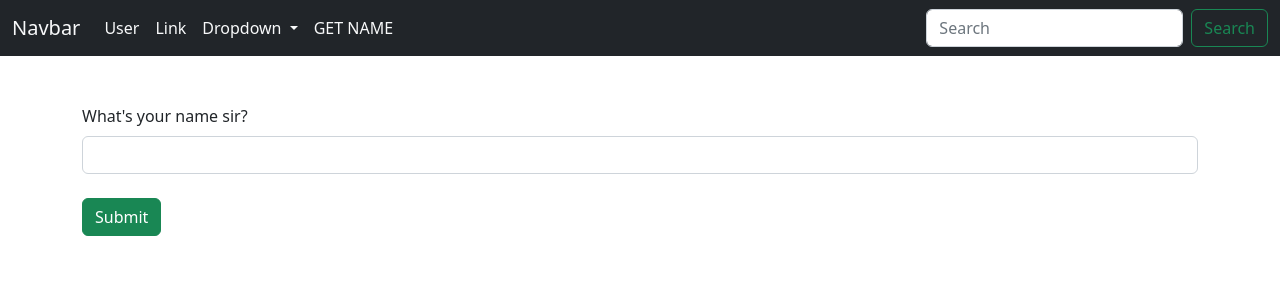
After one commit to SaberHardy/FlaskBlogger, a Flask app: page /name in a window 1280 px wide. The commit adds this page. Shown: the top 300 px of the page. Run offline with Flask 2, Linux system fonts and the light colour scheme.

Commit message:
add forms

```diff
--- a/app.py
+++ b/app.py
@@ -1,6 +1,9 @@
 from flask import Flask, render_template
 
+from forms import NameForm
+
 app = Flask(__name__)
+app.config['SECRET_KEY'] = "my secret key to world"
 
 
 @app.route('/')
@@ -23,5 +26,19 @@ def internal_server_error(err):
     return render_template('error505.html'), 500
 
 
+@app.route('/name', methods=['GET', 'POST'])
+def name():
+    name = None
+    form = NameForm()
+
+    if form.validate_on_submit():
+        name = form.name.data
+        form.name.data = ''
+
+    return render_template('name.html',
+                           name=name,
+                           form=form)
+
+
 if __name__ == '__main__':
     app.run()
--- /dev/null
+++ b/forms.py
@@ -0,0 +1,8 @@
+from flask_wtf import FlaskForm
+from wtforms import StringField, SubmitField  # fields to type  into input
+from wtforms.validators import DataRequired
+
+
+class NameForm(FlaskForm):
+    name = StringField("What's your name sir?", validators=[DataRequired()])
+    submit = SubmitField("Submit")
--- a/templates/base.html
+++ b/templates/base.html
@@ -39,6 +39,11 @@
                         <li><a class="dropdown-item" href="#">Something else here</a></li>
                     </ul>
                 </li>
+                <li class="nav-item">
+                    <a class="nav-link text-light"
+                       aria-current="page"
+                       href="{{ url_for('name') }}">GET NAME</a>
+                </li>
             </ul>
             <form class="d-flex" role="search">
                 <input class="form-control me-2" type="search" placeholder="Search" aria-label="Search">
--- /dev/null
+++ b/templates/name.html
@@ -0,0 +1,20 @@
+{% extends 'base.html' %}
+
+{% block content %}
+    <div class="container my-5">
+        {% if name %}
+            <h3>Hello {{ name }}</h3>
+            <br>
+        {% else %}
+            <form method="POST">
+                {{ form.hidden_tag() }}
+                {{ form.name.label(class="form-label") }}
+                {{ form.name(class="form-control") }}
+
+                <br>
+
+                {{ form.submit(class="btn btn-success") }}
+            </form>
+        {% endif %}
+    </div>
+{% endblock %}
```
